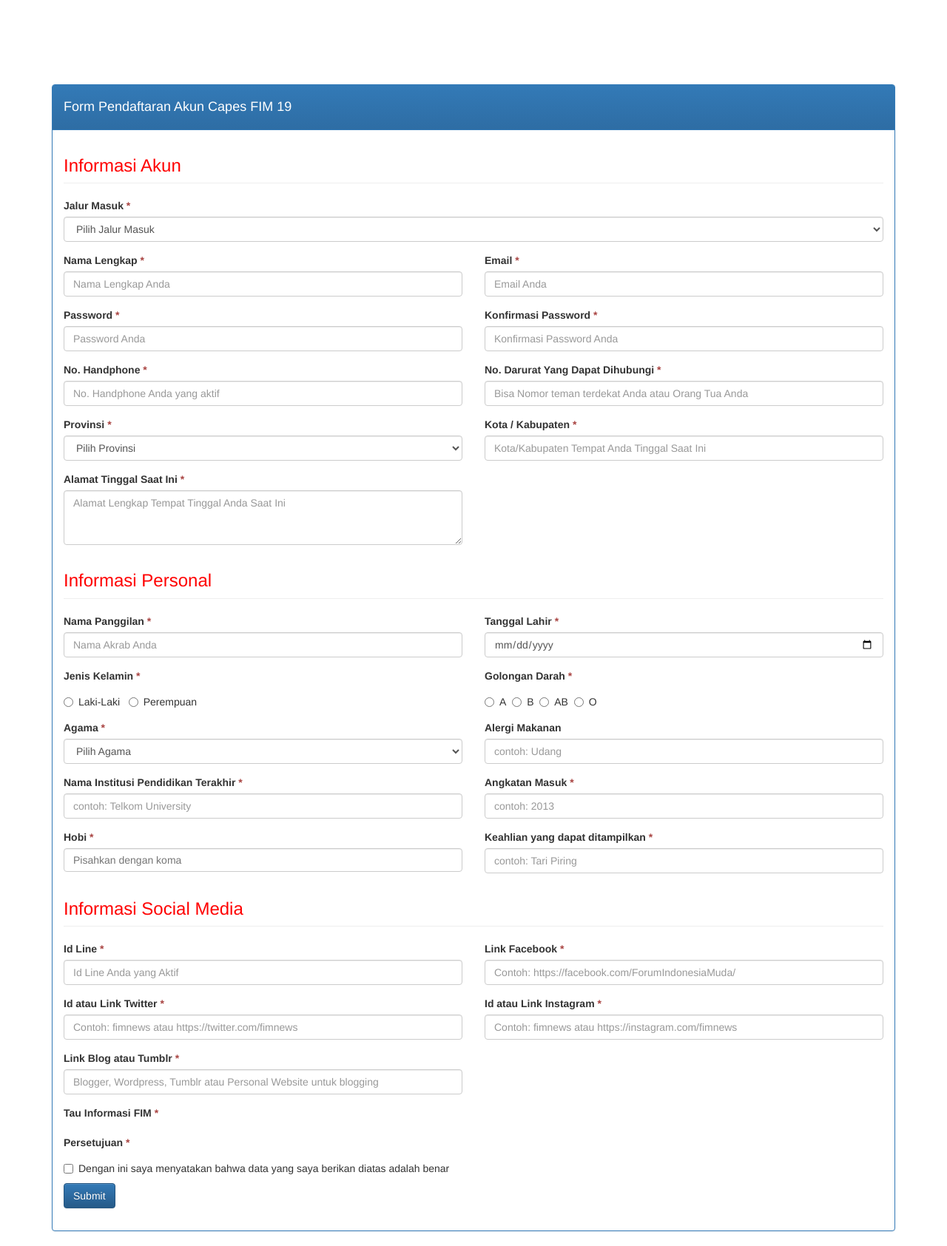
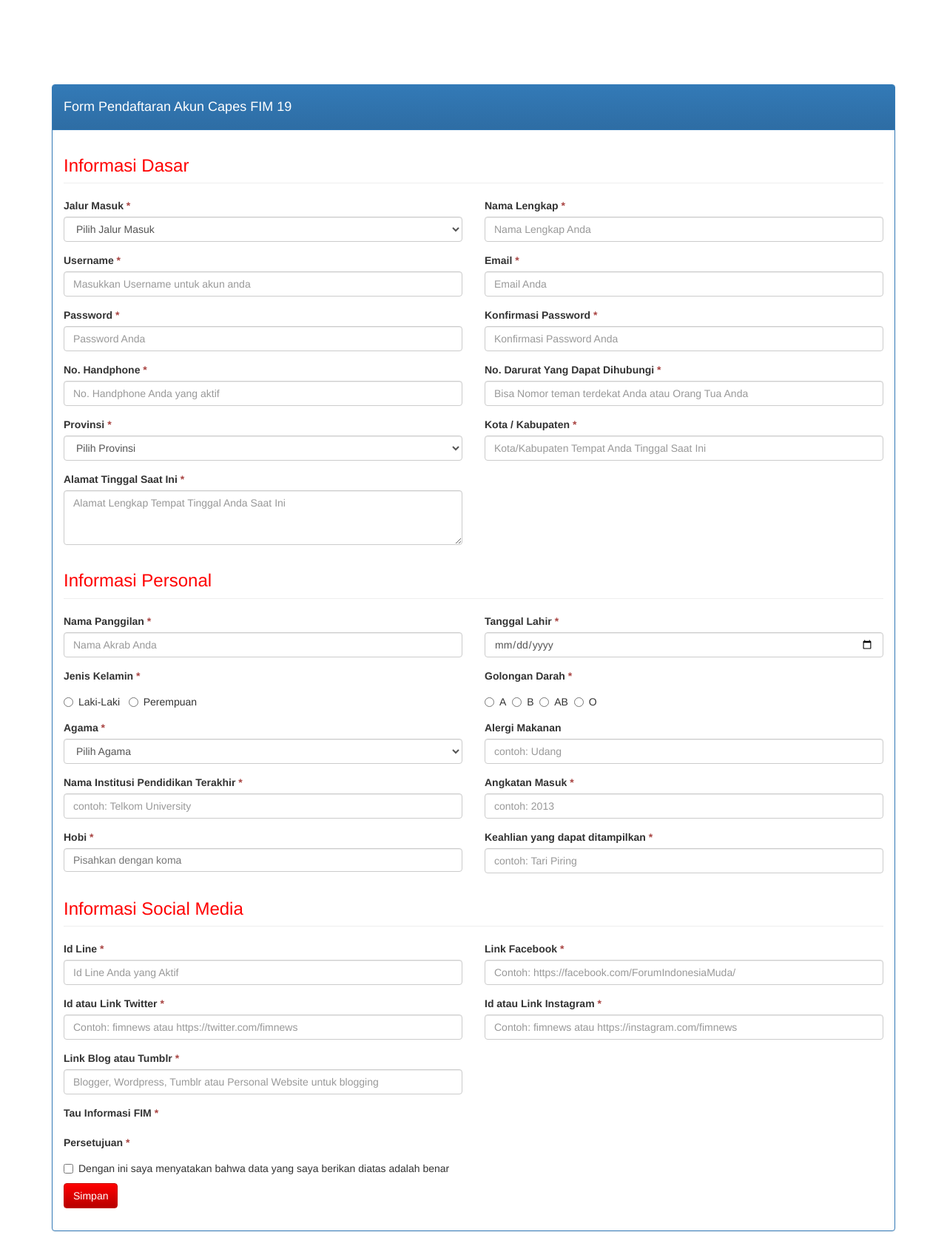
Before and after one commit to febrianimanda/portal, a CodeIgniter app: page /database/auth/registration in a window 1280 px wide. Shown: the whole page at 74% size. Run offline with CodeIgniter, Linux system fonts and the light colour scheme; data that the repository does not hold is empty; some libraries are stand-ins or nearby versions.

Commit message:
add username field in signup, and modify redirect after login

```diff
--- a/application/controllers/Auth.php
+++ b/application/controllers/Auth.php
@@ -196,7 +196,6 @@ class Auth extends CI_Controller {
 		$this->form_validation->set_rules('password', 'Password', 'trim|required');
 
 		if( $this->form_validation->run() == false) {
-			echo isset($this->session->userdata['logged_in']);
 			if(isset($this->session->userdata['logged_in'])) {
 				# redirect success page
 				redirect(base_url('dashboard'));
@@ -214,13 +213,15 @@ class Auth extends CI_Controller {
 		if($success) {
 			$user = $this->auth_model->read_user_information($data['email']);
 			$session_data = array(
-				'email'	=> $user[0]->email,
-				'role'	=> $user[0]->role
+				'email'			=> $user[0]->email,
+				'username'	=> $user[0]->username,
+				'role'			=> $user[0]->role,
 			);
 			$this->session->set_userdata('logged_in', $session_data);
-			if($user[0]->role == 0 ) {
+			if($session_data['role'] == 0 ) {
 				#redirect peserta
-			} else if ($user[0]-> role >= 1 && $user[0]-> role <= 3) {
+				redirect('/kandidat');
+			} else if ($session_data['role'] >= 1 && $session_data['role'] <= 3) {
 				#redirect admin
 				redirect('/dashboard');
 			} else {
@@ -231,7 +232,7 @@ class Auth extends CI_Controller {
 			# error login
 			redirect('/auth');
 		}
-	  }
+	}
 
 	public function logout() {
 		$this->session->unset_userdata('logged_in');
--- a/application/views/auth/login.php
+++ b/application/views/auth/login.php
@@ -13,10 +13,10 @@
 						<input name="password" required type="password" class="form-control" placeholder="Password Anda">
 					</div>
 					<div class="form-group text-center">
-						<button class="btn btn-primary form-control">Submit</button>
+						<button class="btn btn-profil-primary form-control">Submit</button>
 					</div>
 					<div class="text-center">
-						<a href="<?= site_url('auth/registration') ?>">Belum Punya Akun?</a>
+						Belum Punya Akun ? <a href="<?= site_url('auth/registration') ?>">Daftar Sekarang</a>
 					</div>
 				</form>
 			</div>
--- a/application/views/auth/signup.php
+++ b/application/views/auth/signup.php
@@ -9,9 +9,9 @@
 					<form action="<?= base_url('auth/do_registration') ?>" method="post">
 						<div class="row">
 							<div class="col-md-12">
-								<h3>Informasi Akun</h3><hr/>
+								<h3>Informasi Dasar</h3><hr/>
 							</div>
-							<div class="col-md-12">
+							<div class="col-md-6">
 								<div class="form-group">
 									<label>Jalur Masuk <span class="text-danger">*</span></label>
 									<select name="jalur" required class="form-control">
@@ -24,13 +24,19 @@
 							</div>
 							<div class="col-md-6">
 								<div class="form-group">
-									<label for="">Nama Lengkap <span class="text-danger">*</span></label>
+									<label>Nama Lengkap <span class="text-danger">*</span></label>
 									<input type="text" required name="fullname" placeholder="Nama Lengkap Anda" class="form-control">
 								</div>
 							</div>
 							<div class="col-md-6">
 								<div class="form-group">
-									<label for="">Email <span class="text-danger">*</span></label>
+									<label>Username <span class="text-danger">*</span></label>
+									<input type="email" required name="username" placeholder="Masukkan Username untuk akun anda" class="form-control">
+								</div>
+							</div>
+							<div class="col-md-6">
+								<div class="form-group">
+									<label>Email <span class="text-danger">*</span></label>
 									<input type="email" required name="email" placeholder="Email Anda" class="form-control">
 								</div>
 							</div>
@@ -38,13 +44,13 @@
 						<div class="row">
 							<div class="col-md-6">
 								<div class="form-group">
-									<label for="">Password <span class="text-danger">*</span></label>
+									<label>Password <span class="text-danger">*</span></label>
 									<input name="password" required type="password" class="form-control" placeholder="Password Anda">
 								</div>
 							</div>
 							<div class="col-md-6">
 								<div class="form-group">
-									<label for="">Konfirmasi Password <span class="text-danger">*</span></label>
+									<label>Konfirmasi Password <span class="text-danger">*</span></label>
 									<input name="passconf" required type="password" class="form-control" placeholder="Konfirmasi Password Anda">
 								</div>
 							</div>
@@ -52,13 +58,13 @@
 						<div class="row">
 							<div class="col-md-6">
 								<div class="form-group">
-									<label for="">No. Handphone <span class="text-danger">*</span></label>
+									<label>No. Handphone <span class="text-danger">*</span></label>
 									<input name="handphone" required type="number" class="form-control" placeholder="No. Handphone Anda yang aktif">
 								</div>
 							</div>
 							<div class="col-md-6">
 								<div class="form-group">
-									<label for="">No. Darurat Yang Dapat Dihubungi <span class="text-danger">*</span></label>
+									<label>No. Darurat Yang Dapat Dihubungi <span class="text-danger">*</span></label>
 									<input name="emergency_number" required type="number" class="form-control" placeholder="Bisa Nomor teman terdekat Anda atau Orang Tua Anda">
 								</div>
 							</div>
@@ -71,7 +77,7 @@
 										<option disabled selected value>Pilih Provinsi</option>
 										<?php foreach ($provinsi as $row): ?>
 											<option value="<?= $row->nama_provinsi ?>"><?= $row->nama_provinsi ?></option>
-										<?php endforeach ?>
+										<?php endforeach; ?>
 									</select>
 								</div>
 							</div>
@@ -230,7 +236,7 @@
 									<div class="checkbox">
 									  <label><input type="checkbox">Dengan ini saya menyatakan bahwa data yang saya berikan diatas adalah benar</label>
 									</div>
-									<input type="submit" class="btn btn-primary">
+									<input type="submit" class="btn btn-profil-primary" value="Simpan">
 								</div>
 							</div>
 						</div>
```
